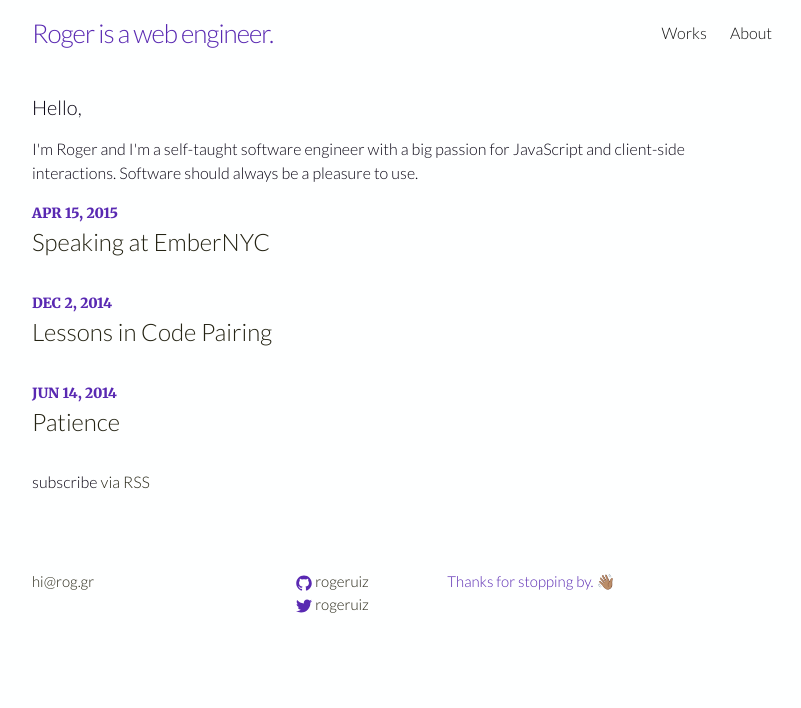
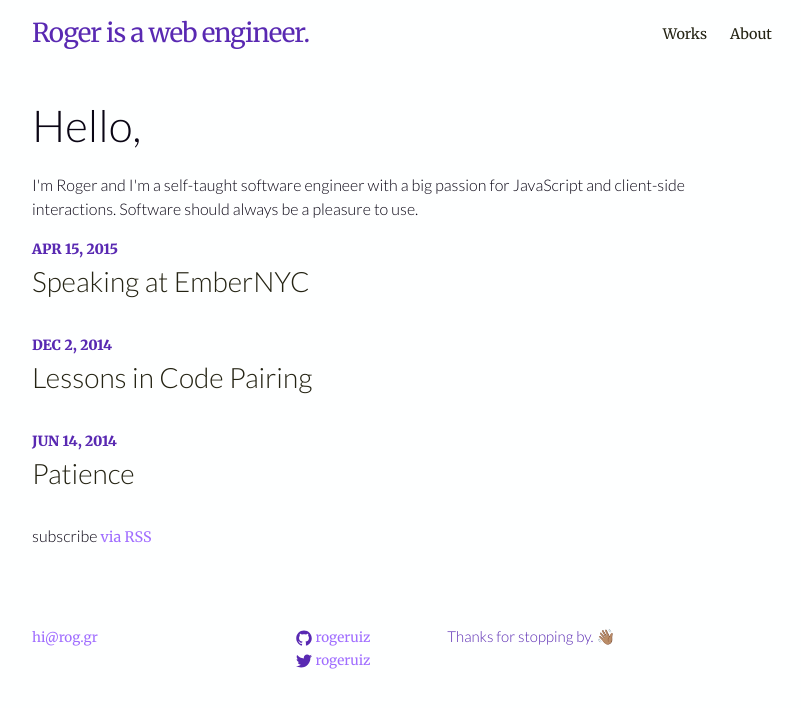
Before and after one commit to rogeruiz/write, a Jekyll site: the page built from index.html, in a window 1280 px wide. Shown: the top 708 px of the page, without its empty margins (238-1039 px from the left). Built offline with Jekyll 4.4.1, drawn with Linux system fonts in a browser that asks for light colours.

Commit message:
Update typography

```diff
--- a/_sass/_base.scss
+++ b/_sass/_base.scss
@@ -89,11 +89,14 @@ h1, h2, h3, h4, h5, h6 {
  * Links
  */
 a {
-    color: $cl-link;
+    color: $cl-tertiary-right;
     text-decoration: none;
+    font-family: $ff-merriweather;
+    font-weight: 400;
+    font-size: 0.9em;
 
     &:visited {
-        color: darken($cl-link, 15%);
+        color: $cl-tertiary-left;
     }
 
     &:hover {
--- a/_sass/_layout.scss
+++ b/_sass/_layout.scss
@@ -40,7 +40,7 @@
     }
 
     .page-link {
-        color: $text-color;
+        color: $cl-link;
         line-height: $base-line-height;
 
         // Gaps between nav items, but not on the first one
@@ -175,7 +175,7 @@
 }
 
 .page-heading {
-    font-size: 20px;
+    font-size: 44px;
 }
 
 .post-list {
@@ -201,8 +201,13 @@
 }
 
 .post-link {
+    font-family: $ff-lato;
     display: block;
-    font-size: 24px;
+    font-size: 28px;
+    &,
+    &:visited {
+        color: $cl-link;
+    }
 }
 
 
```
